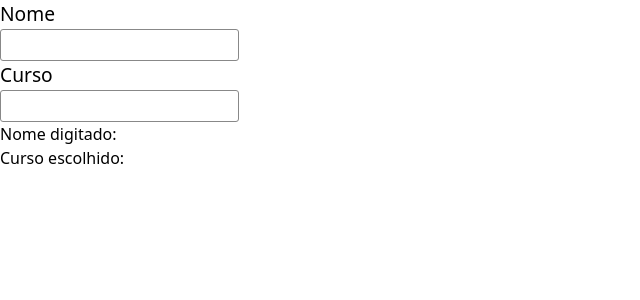
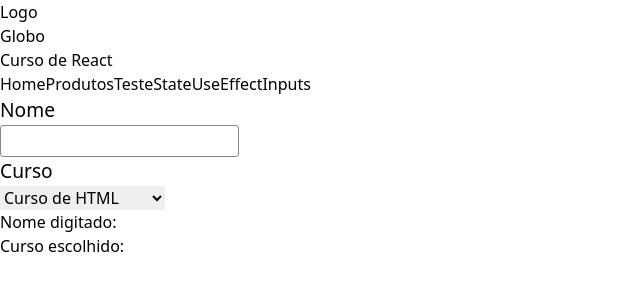
Before and after one commit to bdancost/project_react, a Next.js app: page /inputs/inputs in a window 1280 px wide. Shown: the top 300 px of the page, without its empty margins (0-640 px from the left). Built offline with nearby package versions, Linux system fonts and the light colour scheme.

Commit message:
useEffect

```diff
--- a/src/components/Topo.tsx
+++ b/src/components/Topo.tsx
@@ -24,6 +24,7 @@ export default function Topo() {
           </Link>
           <Link href={"/teste/teste"}>Teste</Link>
           <Link href={"/usestate/usestate"}>State</Link>
+          <Link href={"/useeffect/useeffect"}>UseEffect</Link>
           <Link href={"/inputs/inputs"}>Inputs</Link>
         </nav>
       </div>
--- a/src/pages/inputs/inputs.tsx
+++ b/src/pages/inputs/inputs.tsx
@@ -1,4 +1,14 @@
 import { useState } from "react";
+import Topo from "@/components/Topo";
+
+const cursos: { id: number; nome: string }[] = [
+  { id: 1, nome: "HTML" },
+  { id: 2, nome: "CSS" },
+  { id: 3, nome: "JavaScript" },
+  { id: 4, nome: "React" },
+  { id: 5, nome: "Next" },
+  { id: 6, nome: "Node" },
+];
 
 export default function Inputs() {
   const [nome, setNome] = useState<string>("");
@@ -6,6 +16,7 @@ export default function Inputs() {
 
   return (
     <div>
+      <Topo />
       <div className="campoForm">
         <label>Nome</label>
         <input
@@ -17,11 +28,11 @@ export default function Inputs() {
 
       <div className="campoForm">
         <label>Curso</label>
-        <input
-          type="text"
-          value={curso}
-          onChange={(evt) => setCurso(evt.target.value)}
-        />
+        <select value={curso} onChange={(evt) => setCurso(evt.target.value)}>
+          {cursos.map((c) => (
+            <option key={c.id} value={c.nome}>{`Curso de ${c.nome}`}</option>
+          ))}
+        </select>
       </div>
       <div>Nome digitado: {nome}</div>
       <div>Curso escolhido: {curso}</div>
--- a/tsconfig.json
+++ b/tsconfig.json
@@ -15,7 +15,8 @@
     "incremental": true,
     "paths": {
       "@/*": ["./src/*"]
-    }
+    },
+    "noImplicitAny": true
   },
   "include": [
     "next-env.d.ts",
```
Also changed, not shown: src/pages/useeffect/useeffect.tsx (added, +28 -0 lines), src/pages/usestate/usestate.tsx (+6 -2 lines).
